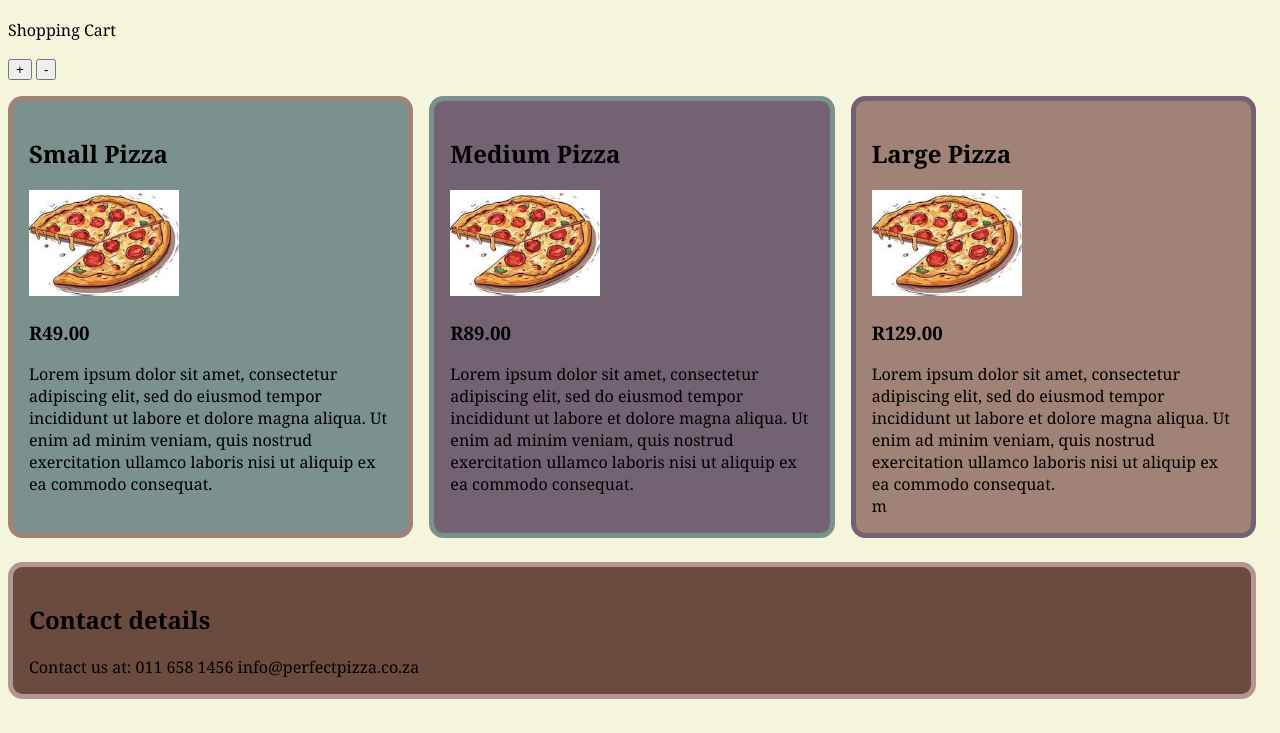
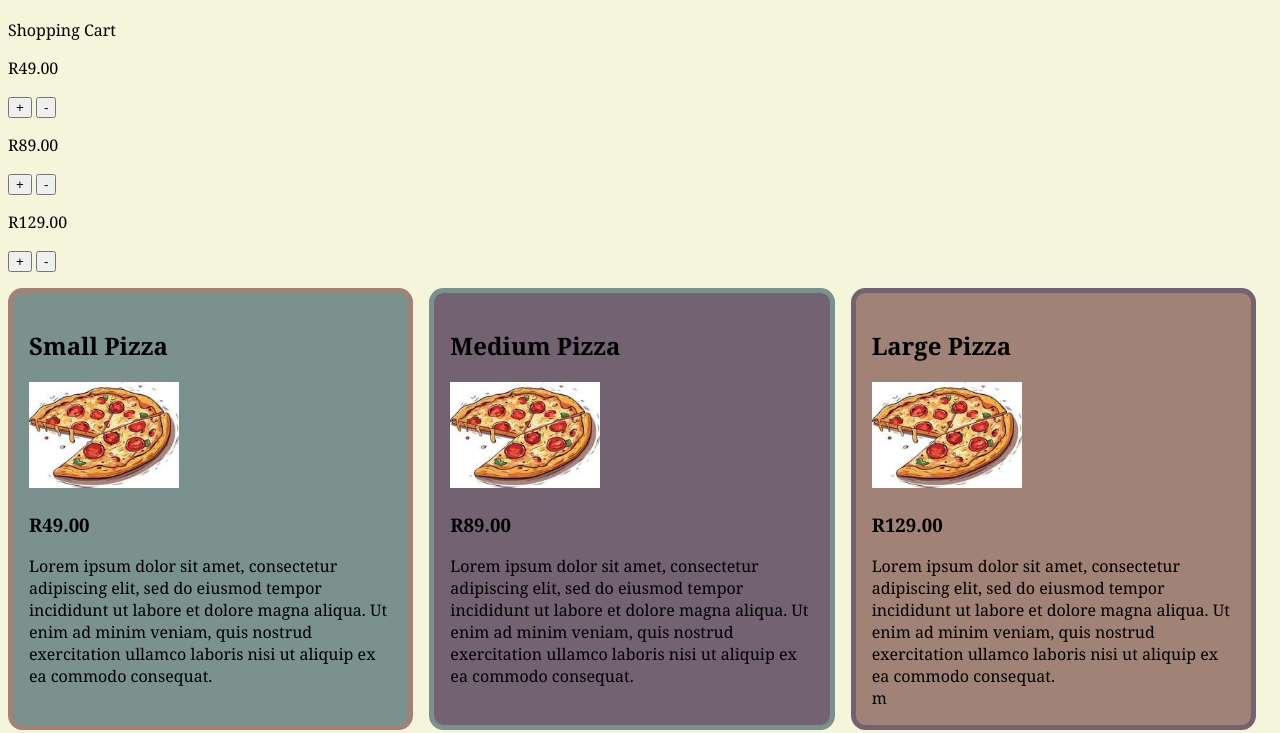
Before and after one commit to Maps-mapule/pizza-cart, a plain HTML site: page index.html in a window 1280 px wide. Shown: the part 67-800 px from the top of the page. Drawn offline with nearby package versions, Linux system fonts and the light colour scheme.

Commit message:
additional changes

```diff
--- a/index.html
+++ b/index.html
@@ -13,7 +13,17 @@
             <p x-text="title"></p>
         </div>
         <div x-data="{ count: R49.00 }">
-            <p x-text="count"></p>
+            <p x-text="count"></p> <p>R49.00</p>
+            <button @click="count++">+</button>
+            <button @click="count--">-</button>
+        </div>
+        <div x-data="{ count: R89.00 }">
+            <p x-text="count"></p> <p>R89.00</p>
+            <button @click="count++">+</button>
+            <button @click="count--">-</button>
+        </div>
+        <div x-data="{ count: R129.00 }">
+            <p x-text="count"></p> <p>R129.00</p>
             <button @click="count++">+</button>
             <button @click="count--">-</button>
         </div>
```
